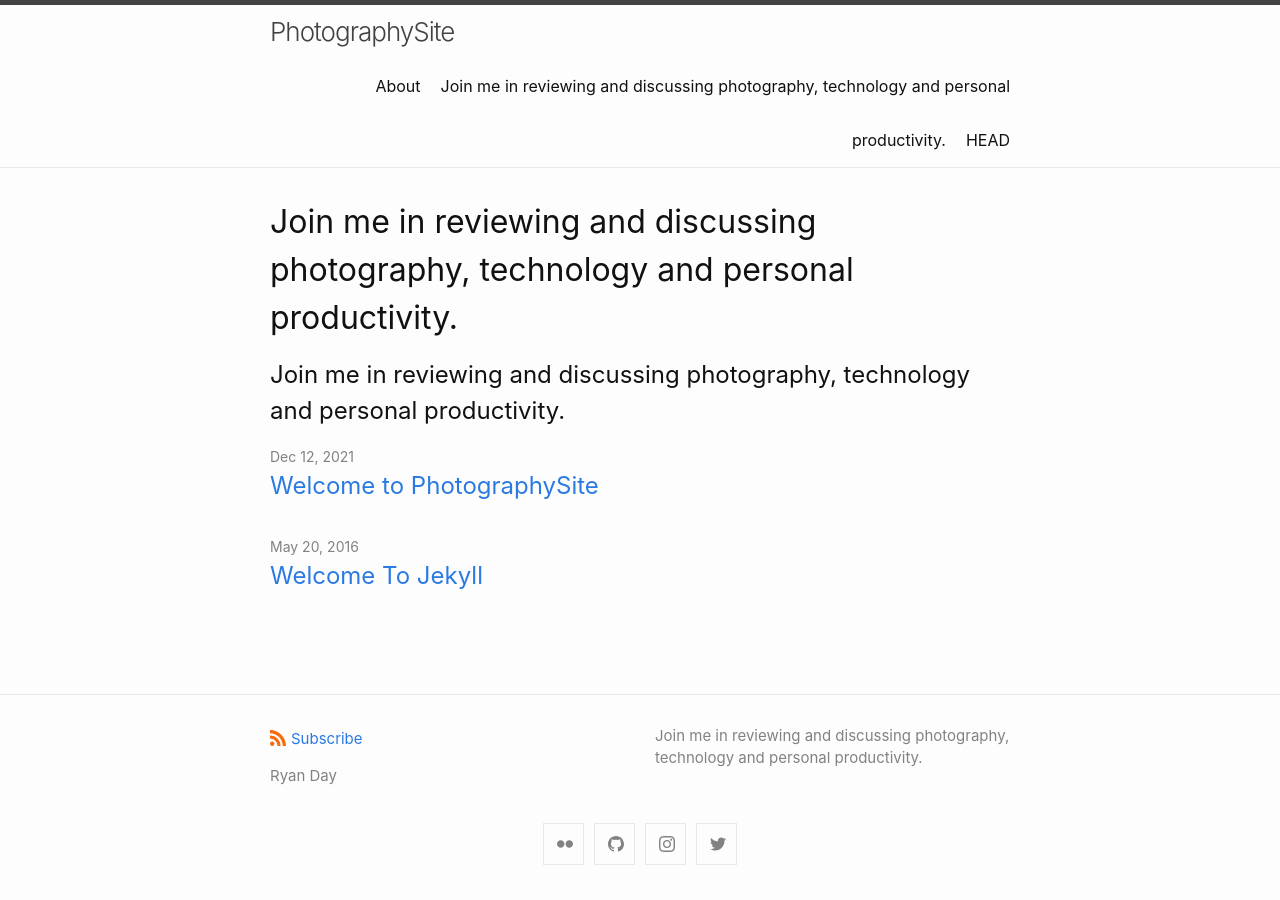
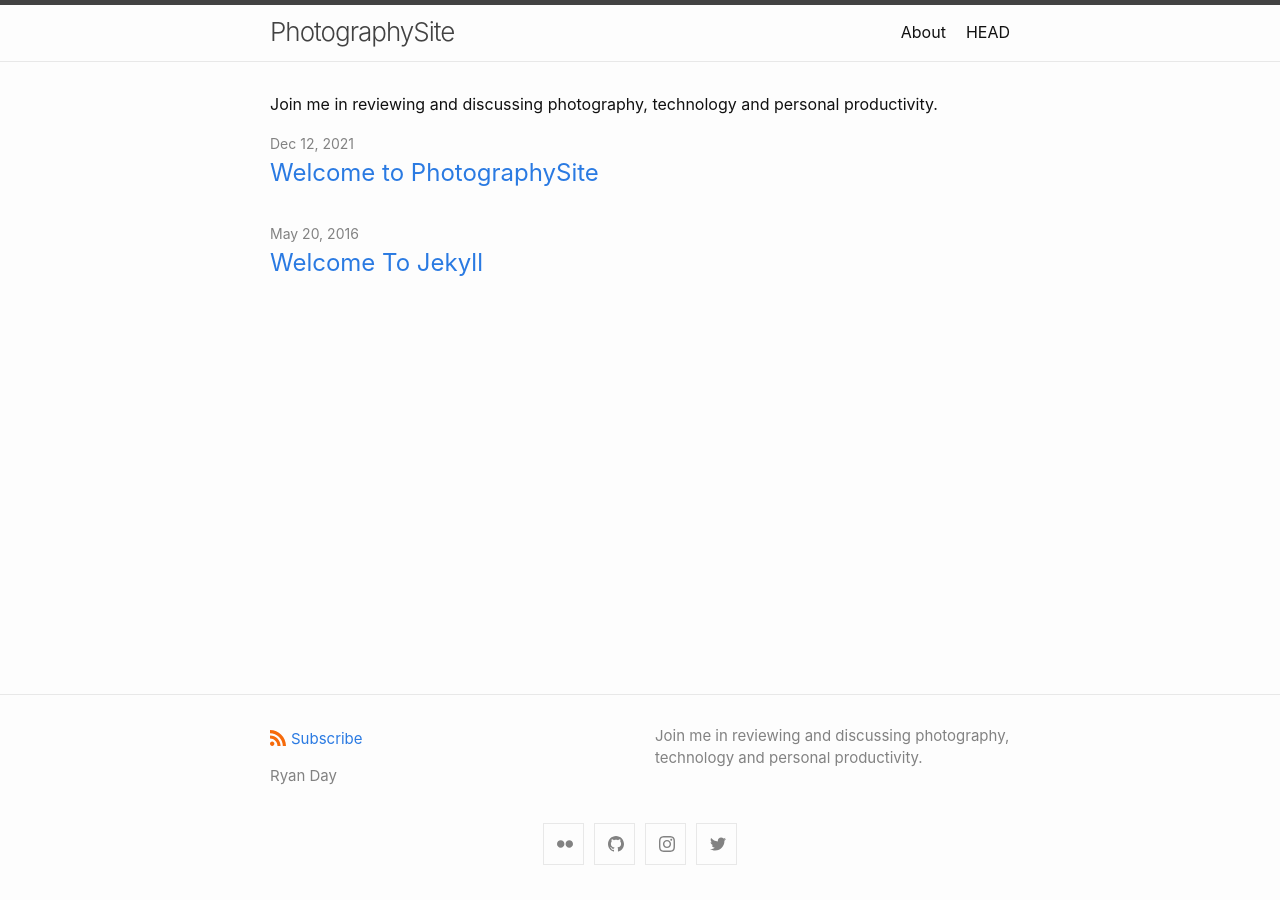
Before and after one commit to rmd34/blog, a Jekyll site: the page built from index.md, in a window 1280 px wide. Built offline with Jekyll 4.4.1, drawn with Linux system fonts in a browser that asks for light colours; our own code applies the rules of GitHub Pages for plain Markdown files.

Commit message:
Update index.md

```diff
--- a/index.md
+++ b/index.md
@@ -7,4 +7,4 @@
 #
 layout: home
 ---
-## Join me in reviewing and discussing photography, technology and personal productivity.
+Join me in reviewing and discussing photography, technology and personal productivity.
```
